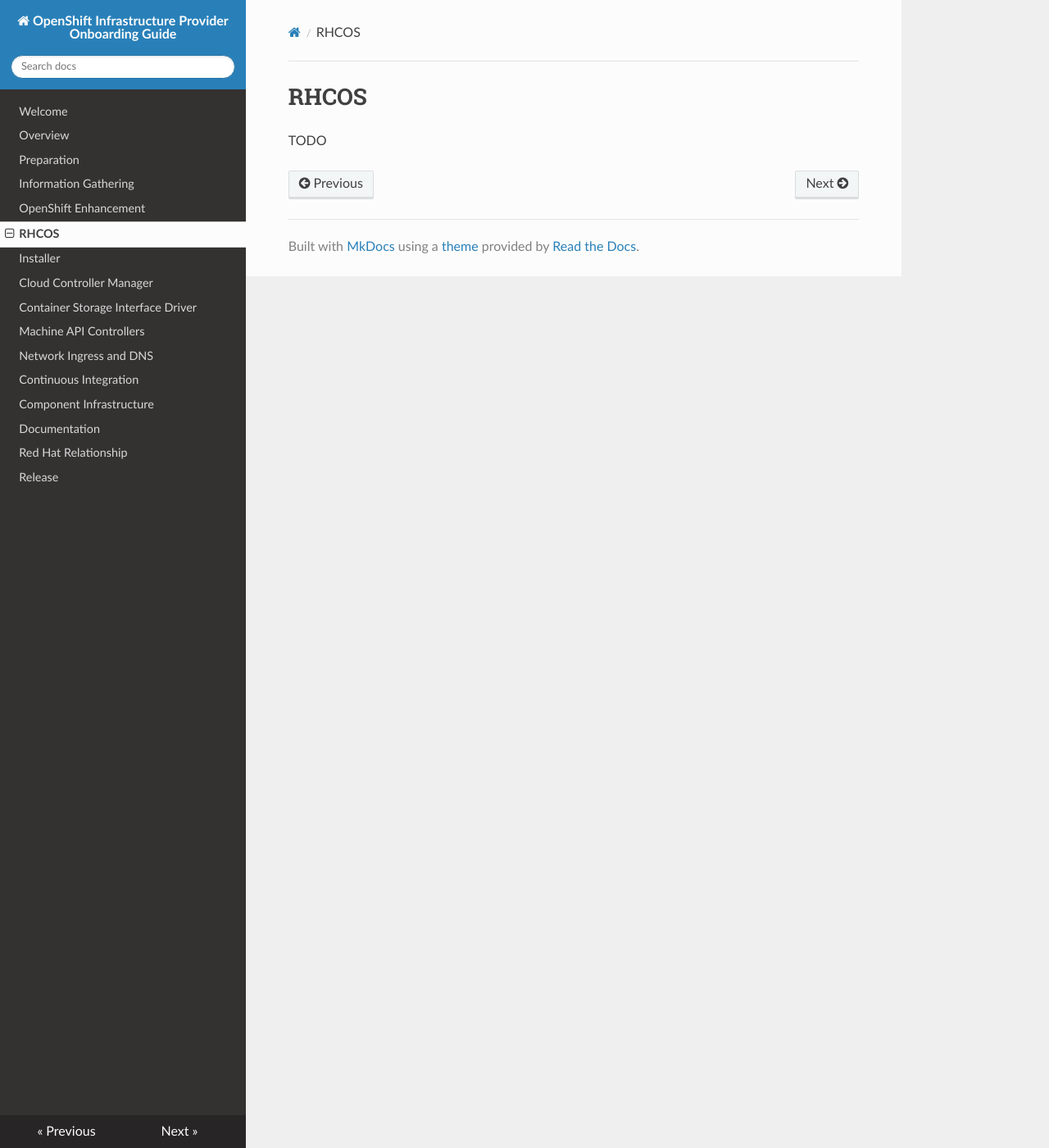
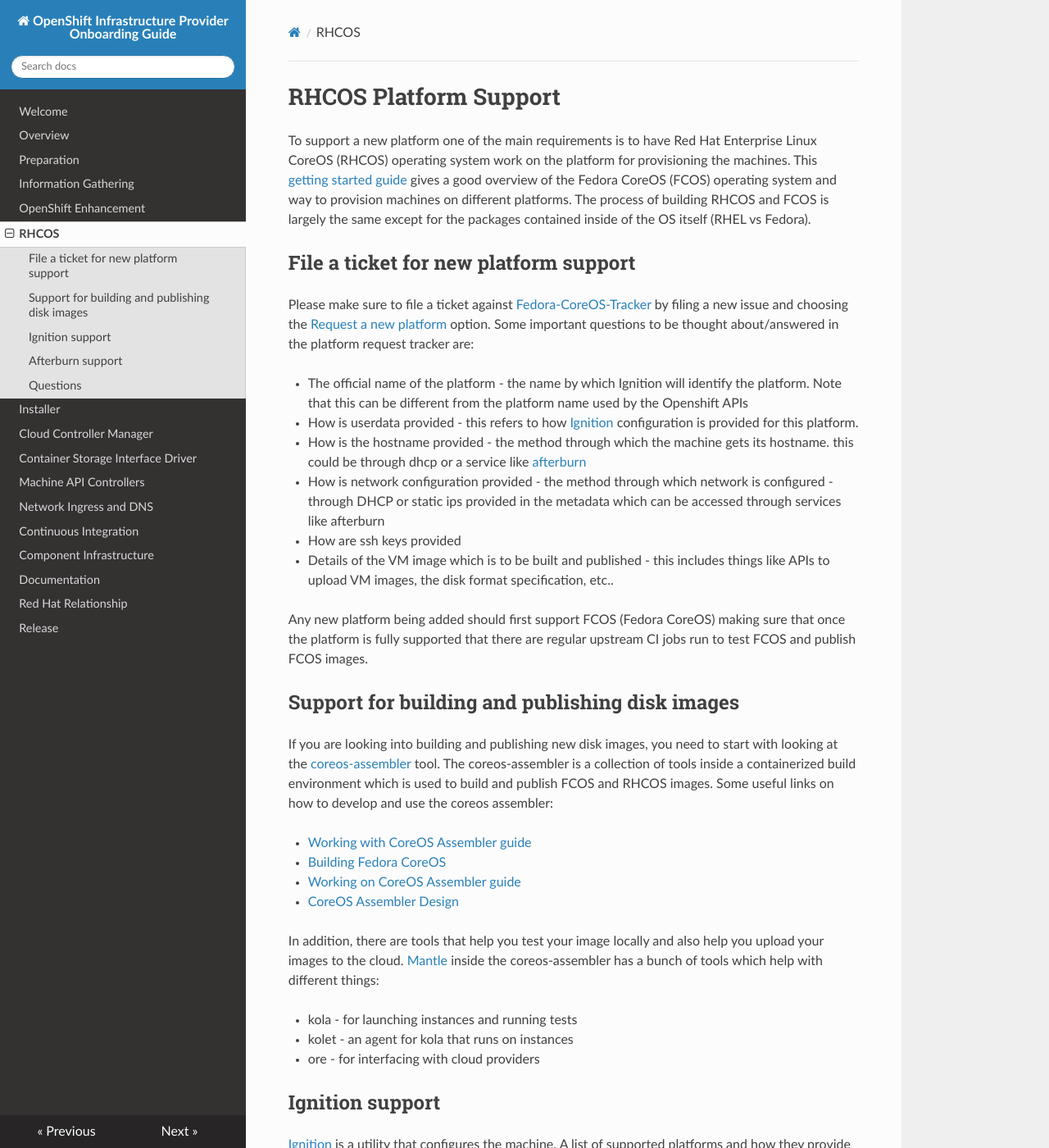
Before and after one commit to elmiko/ocp-infrastructure-provider-onboarding-guide, an MkDocs documentation site: the page built from docs/rhcos/index.md, in a window 1280 px wide and 1400 px high. Shown: the whole window at 82% size. Built offline with MkDocs 1.6.1, drawn with Linux system fonts in a browser that asks for light colours; nearby versions of some CDN libraries; some of the changed text lies outside the part shown.

Commit message:
add rhcos section
add some details in the rhcos section on the steps for supporting a new platform

```diff
--- a/docs/rhcos/index.md
+++ b/docs/rhcos/index.md
@@ -1,3 +1,44 @@
-#RHCOS
+# RHCOS Platform Support
 
-TODO
+To support a new platform one of the main requirements is to have Red Hat Enterprise Linux CoreOS (RHCOS) operating system work on the platform for provisioning the machines. This [getting started guide](https://docs.fedoraproject.org/en-US/fedora-coreos/getting-started/) gives a good overview of the Fedora CoreOS (FCOS) operating system and way to provision machines on different platforms. The process of building RHCOS and FCOS is largely the same except for the packages contained inside of the OS itself (RHEL vs Fedora).
+
+## File a ticket for new platform support
+
+Please make sure to file a ticket against [Fedora-CoreOS-Tracker](https://github.com/coreos/fedora-coreos-tracker.git) by filing a new issue and choosing the [Request a new platform](https://github.com/coreos/fedora-coreos-tracker/issues/new/choose) option.
+Some important questions to be thought about/answered in the platform request tracker are:
+
+- The official name of the platform - the name by which Ignition will identify the platform. Note that this can be different from the platform name used by the Openshift APIs
+- How is userdata provided - this refers to how [Ignition](https://github.com/coreos/ignition) configuration is provided for this platform.
+- How is the hostname provided - the method through which the machine gets its hostname. this could be through dhcp or a service like [afterburn](https://github.com/coreos/afterburn)
+- How is network configuration provided - the method through which network is configured - through DHCP or static ips provided in the metadata which can be accessed through services like afterburn
+- How are ssh keys provided
+- Details of the VM image which is to be built and published - this includes things like APIs to upload VM images, the disk format specification, etc..
+
+Any new platform being added should first support FCOS (Fedora CoreOS) making sure that once the platform is fully supported that there are regular upstream CI jobs run to test FCOS and publish FCOS images.
+
+## Support for building and publishing disk images
+
+If you are looking into building and publishing new disk images, you need to start with looking at the [coreos-assembler](https://github.com/coreos/coreos-assembler#readme) tool. The coreos-assembler is a collection of tools inside a containerized build environment which is used to build and publish FCOS and RHCOS images. Some useful links on how to develop and use the coreos assembler:
+
+- [Working with CoreOS Assembler guide](https://github.com/coreos/coreos-assembler/blob/main/docs/working.md)
+- [Building Fedora CoreOS](https://github.com/coreos/coreos-assembler/blob/main/docs/building-fcos.md)
+- [Working on CoreOS Assembler guide](https://github.com/coreos/coreos-assembler/blob/main/docs/devel.md)
+- [CoreOS Assembler Design](https://github.com/coreos/coreos-assembler/blob/main/docs/design.md)
+
+In addition, there are tools that help you test your image locally and also help you upload your images to the cloud. [Mantle](https://github.com/coreos/coreos-assembler/tree/main/mantle#mantle-gluing-container-linux-together) inside the coreos-assembler has a bunch of tools which help with different things:
+
+- kola - for launching instances and running tests
+- kolet - an agent for kola that runs on instances
+- ore - for interfacing with cloud providers
+
+## Ignition support
+
+[Ignition](https://github.com/coreos/ignition#ignition) is a utility that configures the machine. A list of supported platforms and how they provide the configuration to Ignition is listed [here](https://github.com/coreos/ignition/blob/main/docs/supported-platforms.md). Whenever a new platform is added, corresponding code must be added to specify the way to [fetch configuration](https://github.com/coreos/ignition/tree/main/internal/providers) for the platform.
+
+## Afterburn support
+
+[Afterburn](https://github.com/coreos/afterburn) is used to implement cloud provider specific functionality by interacting with its metadata endpoints. It can be used to optionally set things like hostname and also inject network kernel command line arguments. In addition, it is also used to retrieve attributes from the metadata. Once added, some of this functionality can be enabled as systemd units in the Machine Config Operator.
+
+## Questions
+
+Questions can be directed to these various [communication channels for Fedora CoreOS](https://github.com/coreos/fedora-coreos-tracker#communication-channels-for-fedora-coreos)
```
